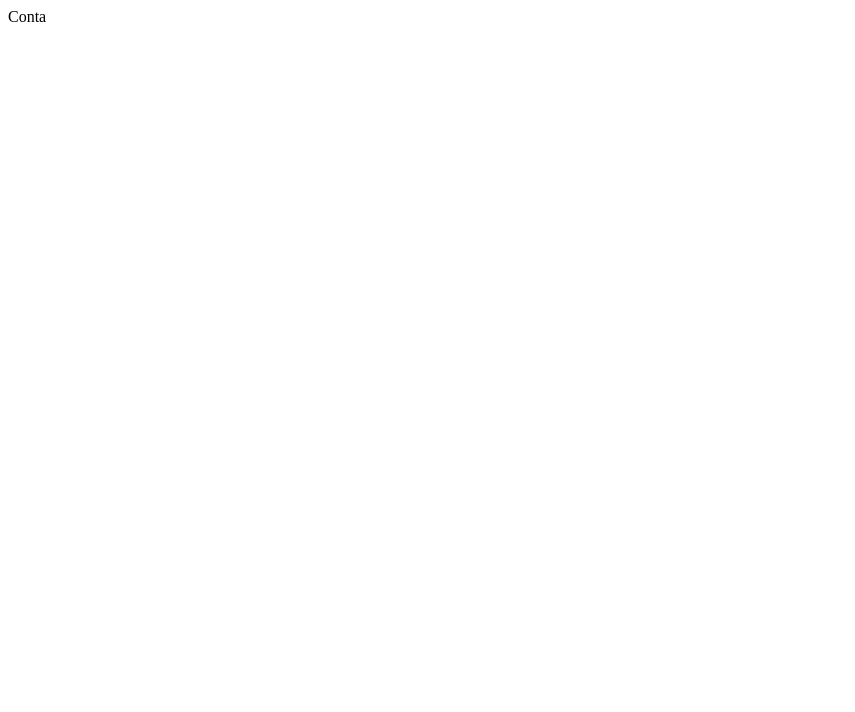
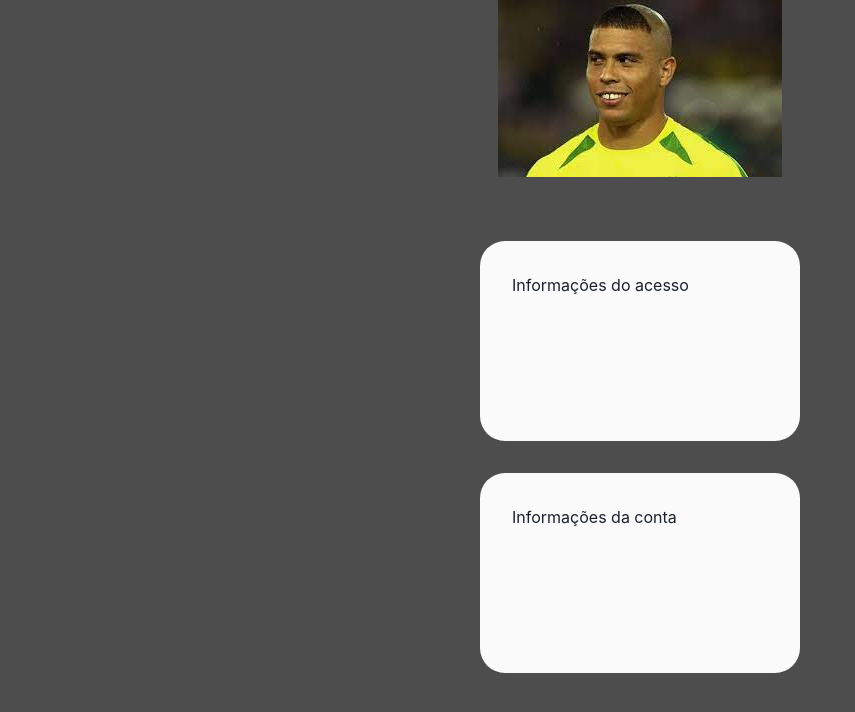
Before and after one commit to gabrielmatuk/ts-study, a React (Create React App) app in the folder 02-React/ts-react/: page /conta in a window 1280 px wide. Shown: the top 712 px of the page, without its empty margins (0-855 px from the left). Built offline with nearby package versions, Linux system fonts and the light colour scheme.

Commit message:
feat(card): add new compo

```diff
--- a/02-React/ts-react/src/App.tsx
+++ b/02-React/ts-react/src/App.tsx
@@ -1,5 +1,7 @@
 
+import { ChakraProvider } from '@chakra-ui/react';
 import { BrowserRouter, Routes,Route } from 'react-router-dom';
+import Layout from './components/Layout';
 import Conta from './pages/Conta';
 import Home from './pages/Home';
 import Padrao from './pages/Padrao';
@@ -7,6 +9,8 @@ function App() {
 
   return (
     <BrowserRouter>
+      <ChakraProvider>
+      <Layout>
       <Routes>
         <Route path='/' element={
           <Home />
@@ -18,6 +22,9 @@ function App() {
           <Conta/>
         }/>
         </Routes>
+      </Layout>
+      </ChakraProvider>
+
     </BrowserRouter>
 
   );
--- a/02-React/ts-react/src/api.ts
+++ b/02-React/ts-react/src/api.ts
@@ -1,7 +1,8 @@
 const conta = {
     email: 'gabriel.matuk@eteg.com.br',
     password: '123456',
-    name:'API - EXAMPLE'
+    name:'API - EXAMPLE',
+    balance: 2000.00,
 }
 
 export const api = new Promise((resolve) => {
--- a/02-React/ts-react/src/components/Card.tsx
+++ b/02-React/ts-react/src/components/Card.tsx
@@ -2,37 +2,13 @@ import { Box,Center } from '@chakra-ui/react'
 import { login } from '../services/login'
 import { ButtonComponent } from './Button'
 import {InputsEmail, InputsPassword} from './Inputs'
-import {api} from '../api'
-import React from 'react'
-
-interface userData {
-  email: string
-  password: string
-  name: string
-}
-
 
 export const Card = () => {
-  const [userData, setUserData] = React.useState<null | userData>()
-
-
-  React.useEffect(()=>{
-    const getData = async() => {
-      const data: any | userData = await api
-      setUserData(data)
-    }
-    getData()
-  }, [])
-
-  console.log(userData)
-
   return (
     <Box backgroundColor='#fafafa' borderRadius='25px' padding='15px' >
-      {/* {userData === null || userData === undefined ? <h1>Loading ... </h1> : <h1>Informações carregadas</h1>} */}
     <Center>
-    <h1>Faça o Login:</h1>
+    <h1>Faça o Login: </h1>
     <p>
-    {userData?.name}
     </p>
     </Center>
 
--- /dev/null
+++ b/02-React/ts-react/src/components/CardInfo.tsx
@@ -0,0 +1,20 @@
+import { Box } from '@chakra-ui/react'
+
+interface ICardInfo {
+    text: string;
+}
+
+const CardInfo = ({text}: ICardInfo) => {
+  return (
+    <Box
+    backgroundColor='#fafafa'
+    minHeight='25vh' width={320}
+    padding={8}
+    borderRadius="25px"
+    >
+    {text}
+    </Box>
+    );
+}
+
+export default CardInfo
--- a/02-React/ts-react/src/components/Footer.tsx
+++ /dev/null
@@ -1,7 +0,0 @@
-export const Footer = () => {
-  return (
-    <div>Footer</div>
-  )
-}
-
-export default Footer
--- a/02-React/ts-react/src/components/Layout.tsx
+++ b/02-React/ts-react/src/components/Layout.tsx
@@ -1,13 +1,13 @@
-import {Footer} from "./Footer"
+import { Box } from "@chakra-ui/react"
 import {Header} from "./Header/Header"
 
 export const Layout = ({children} : any) => {
   return (
-    <>
+    <Box minHeight='100vh' backgroundColor='#4d4d4d'>
     <Header/>
     { children }
-    <Footer/>
-    </>
+    </Box>
+
     )
 }
 
--- a/02-React/ts-react/src/pages/Conta.tsx
+++ b/02-React/ts-react/src/pages/Conta.tsx
@@ -1,6 +1,36 @@
+import { Center,  SimpleGrid } from "@chakra-ui/react"
+import CardInfo from "../components/CardInfo"
+import React from "react"
+import { api } from "../api"
+
+interface userData {
+    email: string
+    password: string
+    name: string
+    balance: number
+  }
+
 const Conta = () => {
+    const [userData, setUserData] = React.useState<null | userData>()
+
+
+    React.useEffect(()=>{
+      const getData = async() => {
+        const data: any | userData = await api
+        setUserData(data)
+      }
+      getData()
+    }, [])
   return (
-    <div>Conta</div>
+    <Center>
+        {/* {userData === null || userData === undefined ? <h1>Loading ... </h1> : <h1>Informações carregadas</h1>} */}
+
+        <SimpleGrid column={2} spacing={8} paddingTop={16}>
+           <CardInfo text="Informações do acesso"/>
+           <CardInfo text="Informações da conta"/>
+        </SimpleGrid>
+    </Center>
+
   )
 }
 
--- a/02-React/ts-react/src/pages/Home.tsx
+++ b/02-React/ts-react/src/pages/Home.tsx
@@ -1,16 +1,12 @@
-import { Box, ChakraProvider } from '@chakra-ui/react'
+import { Box } from '@chakra-ui/react'
 import Card from '../components/Card'
-import Layout from '../components/Layout'
 
 const Home = () => {
   return (
-    <ChakraProvider>
-    <Layout>
-      <Box minHeight='100vh' backgroundColor='#4d4d4d' padding='25px'>
+      <Box minHeight='100vh' padding='25px'>
         <Card/>
       </Box>
-    </Layout>
-  </ChakraProvider>  )
+)
 }
 
 export default Home
```
Lines whose indentation alone changed are shown as unchanged.
